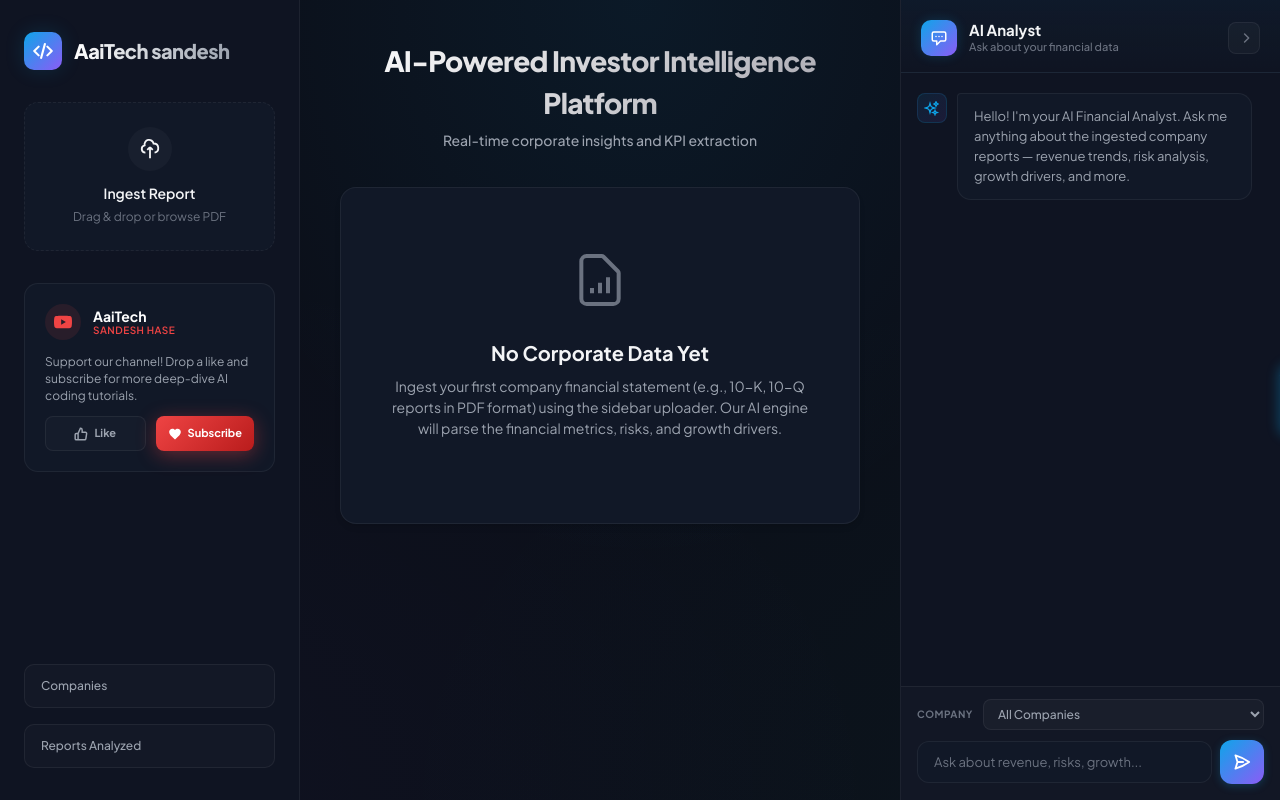
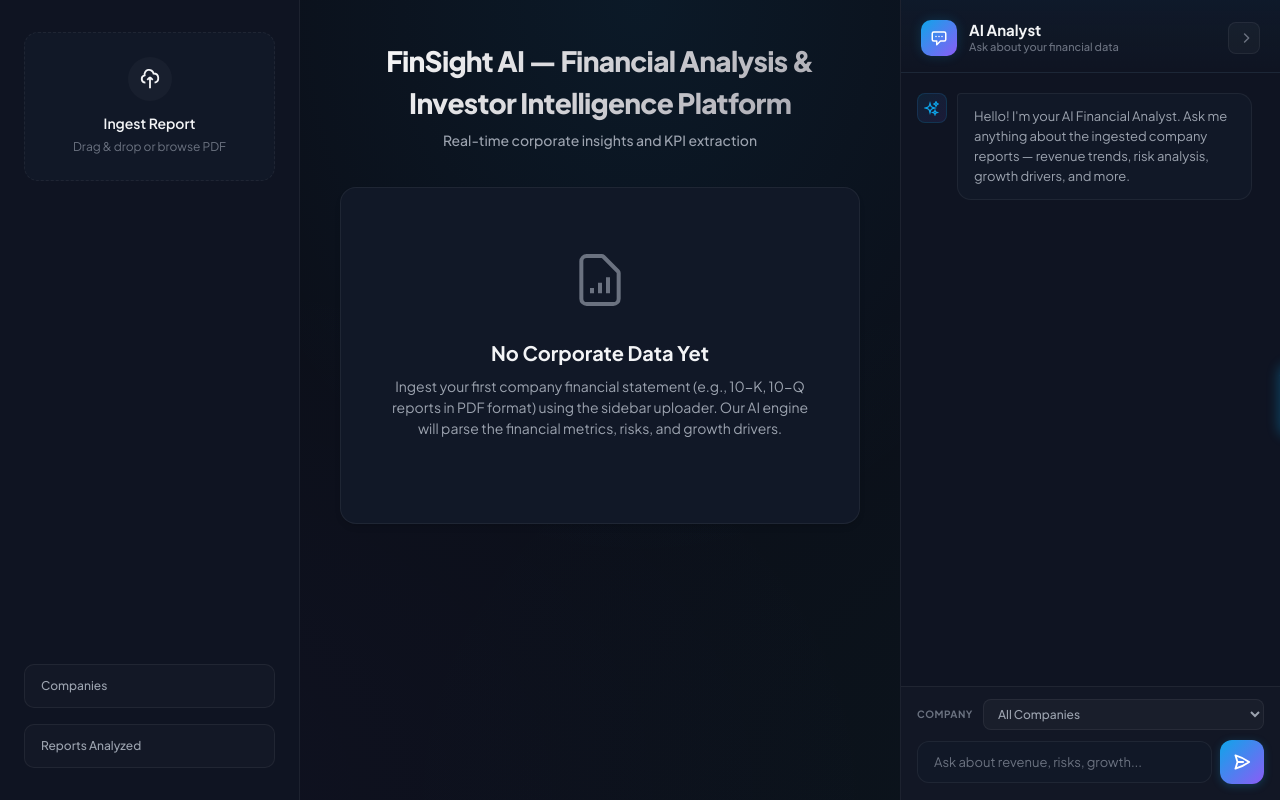
Before and after one commit to VedantSolunke/FinSight-AI-Financial-Analysis-Insights-Platform, a FastAPI app: template templates/dashboard.html in a window 1280 px wide. Run offline with FastAPI, Linux system fonts and the light colour scheme; the template is opened without the code that fills it, so the values that code supplies are empty; parts of the project's set-up code (start-up, migrations or seed data) failed here and were passed over.

Commit message:
Update dashboard title and comment out logo section for clarity

```diff
--- a/templates/dashboard.html
+++ b/templates/dashboard.html
@@ -10,7 +10,7 @@
     <div class="dashboard-wrapper">
       <!-- Sidebar -->
       <aside class="sidebar">
-        <div class="logo-section">
+        <!-- <div class="logo-section">
           <div class="logo-icon">
             <svg
               viewBox="0 0 24 24"
@@ -26,7 +26,7 @@
             </svg>
           </div>
           <span class="logo-text">AaiTech sandesh</span>
-        </div>
+        </div> -->
 
         <!-- Ingestion Upload Card -->
         <div
@@ -58,7 +58,7 @@
           </div>
         </div>
 
-        <!-- YouTube Call to Action Card -->
+        <!-- YouTube Call to Action Card
         <div class="yt-card">
           <div class="yt-header">
             <div class="yt-icon">
@@ -119,7 +119,7 @@
               </div>
             </div>
           </div>
-        </div>
+        </div> -->
 
         <!-- Stats Overview -->
         <div class="stats-summary">
@@ -141,7 +141,9 @@
         <!-- Header -->
         <header class="header-container">
           <div class="header-title-section">
-            <h1>AI-Powered Investor Intelligence Platform</h1>
+            <h1>
+              FinSight AI — Financial Analysis & Investor Intelligence Platform
+            </h1>
             <p>Real-time corporate insights and KPI extraction</p>
           </div>
         </header>
```
